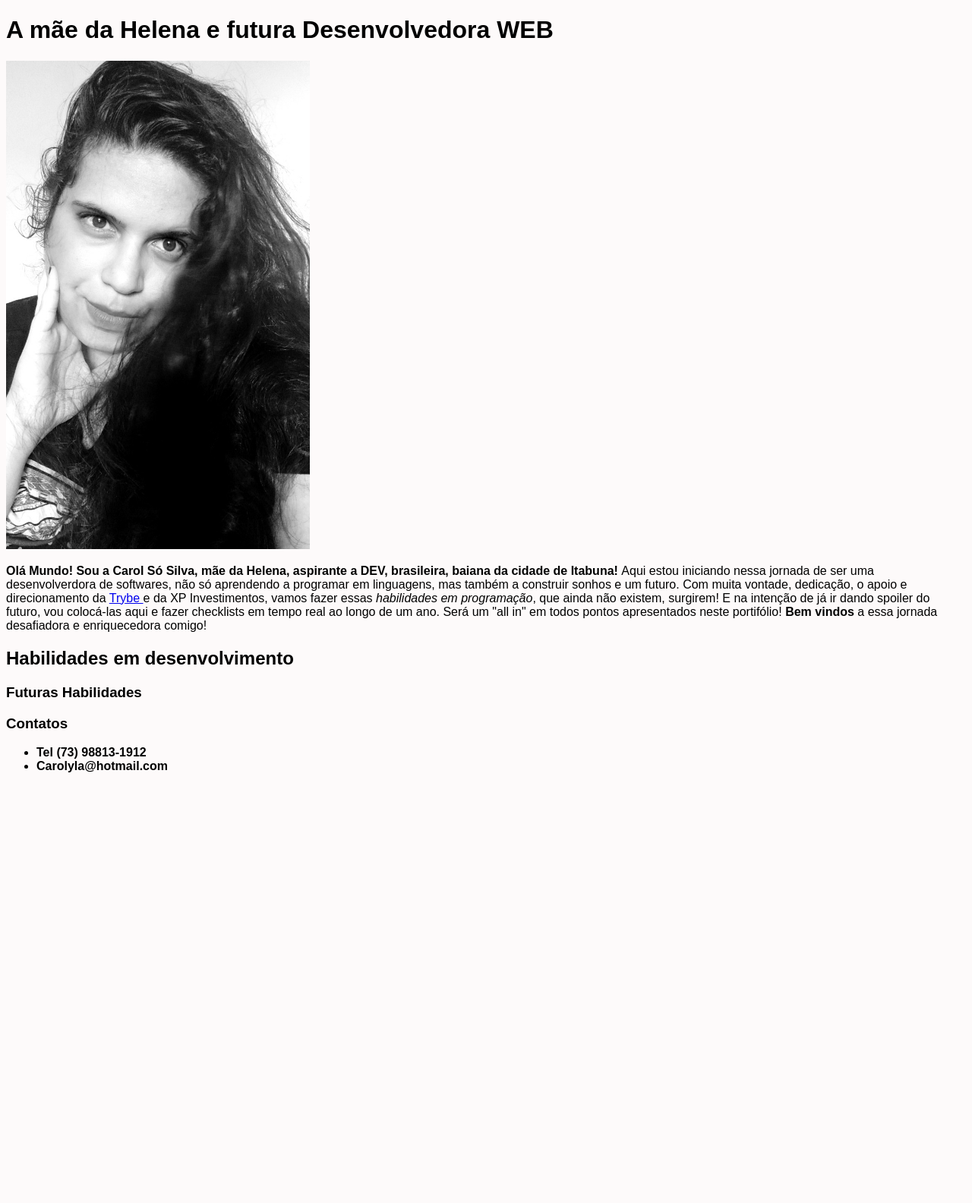
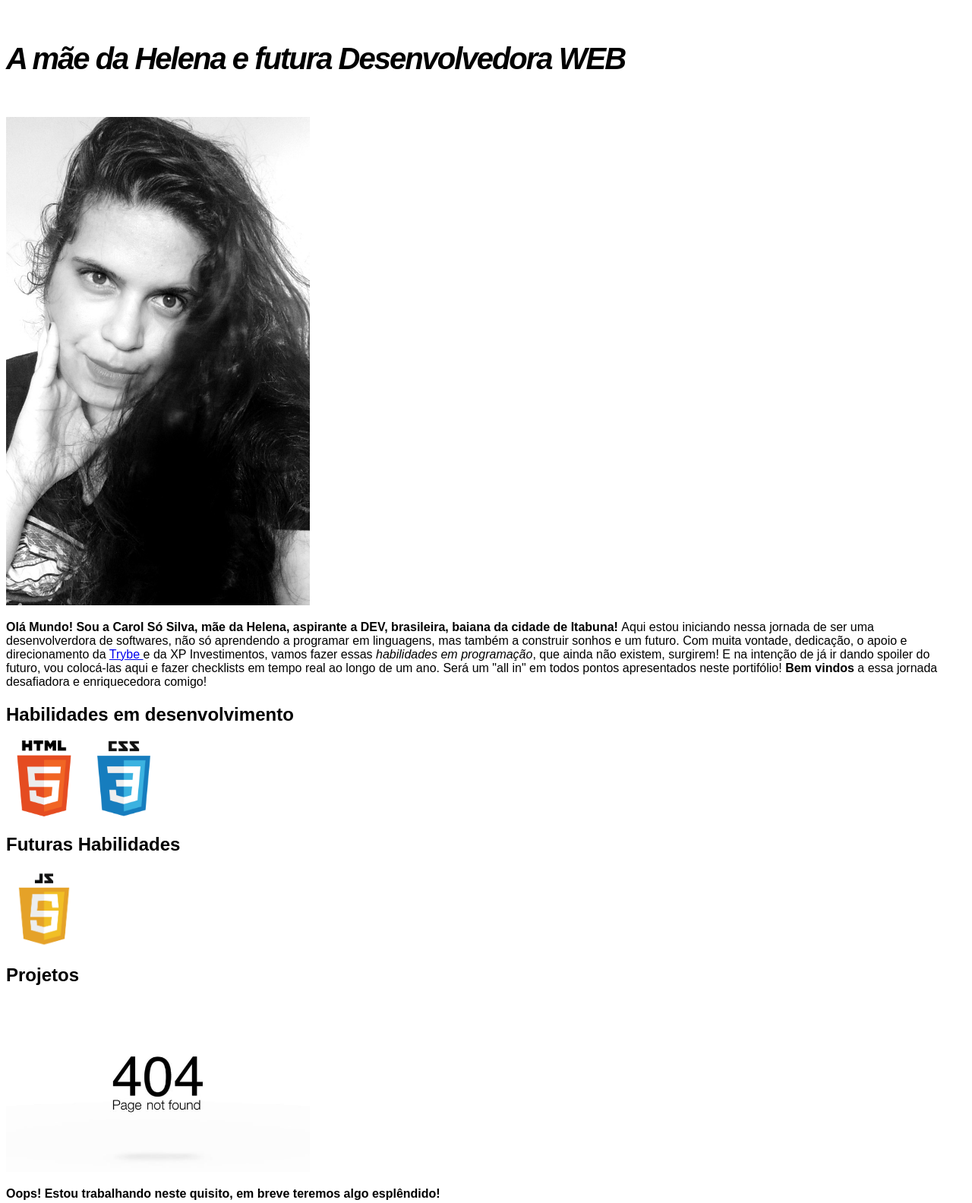
Before and after one commit to Carolyla/PortifolioCarolSilva, a plain HTML site: page index.html in a window 1280 px wide. Shown: the top 1584 px of the page at 76% size. Before the commit the page ends 1034 px from the top, so only its background shows below. Drawn offline with Linux system fonts and the light colour scheme.

Commit message:
commit add add class

```diff
--- a/index.html
+++ b/index.html
@@ -6,14 +6,23 @@
     <style>
         body{
             font-family: Arial, Helvetica, sans-serif;
-            background-color: rgba(253, 249, 249, 0.767);
+            background-color: #F8F8FF (253, 249, 249, 0.767);
+        }
+        .main-title{
+            font-size: 40px;
+            font-style: italic;
+            line-height: 100px;
+            font-weight: 600;
+            letter-spacing:-2px;
         }
     </style>
 
 
 </head>
 <body>
-    <h1>  A mãe da Helena e futura Desenvolvedora WEB</h1>
+    <h1 class="main-title">
+     A mãe da Helena e futura Desenvolvedora WEB
+    </h1>
         <img src="/FotoPortPB.jpg" width="400px" >
         <p>
             <strong>Olá Mundo! Sou a Carol Só Silva, mãe da Helena, aspirante a DEV, brasileira, baiana da cidade de Itabuna! </strong>
@@ -28,14 +37,27 @@
 
         </p>
 
-     <h2><strong>Habilidades em desenvolvimento</h3>
+    <h2>
+         <strong>Habilidades em desenvolvimento
+    </h3>
+        <img src='/foto06.png' width="100px">
+        <img src='/foto05.png' width='100px'>
 
-     <h3> <strong>Futuras Habilidades</strong> </h2>
+     <h2> <strong>Futuras Habilidades</strong> </h2>
+         <img src='/foto07.png' width='100px'>
+
+
+     <h2>Projetos</h2>
+       <img src='/error-404.jpg' width='400px'> <br>
+       <p> Oops! Estou trabalhando neste quisito, em breve teremos algo esplêndido! </p>
+
+
+
 
      <h3>Contatos</h3>
      <ul>
          <li>Tel (73) 98813-1912
-             <li>Carolyla@hotmail.com</li>
+         <li>Carolyla@hotmail.com</li>
 
          </li>
      </ul>
```
